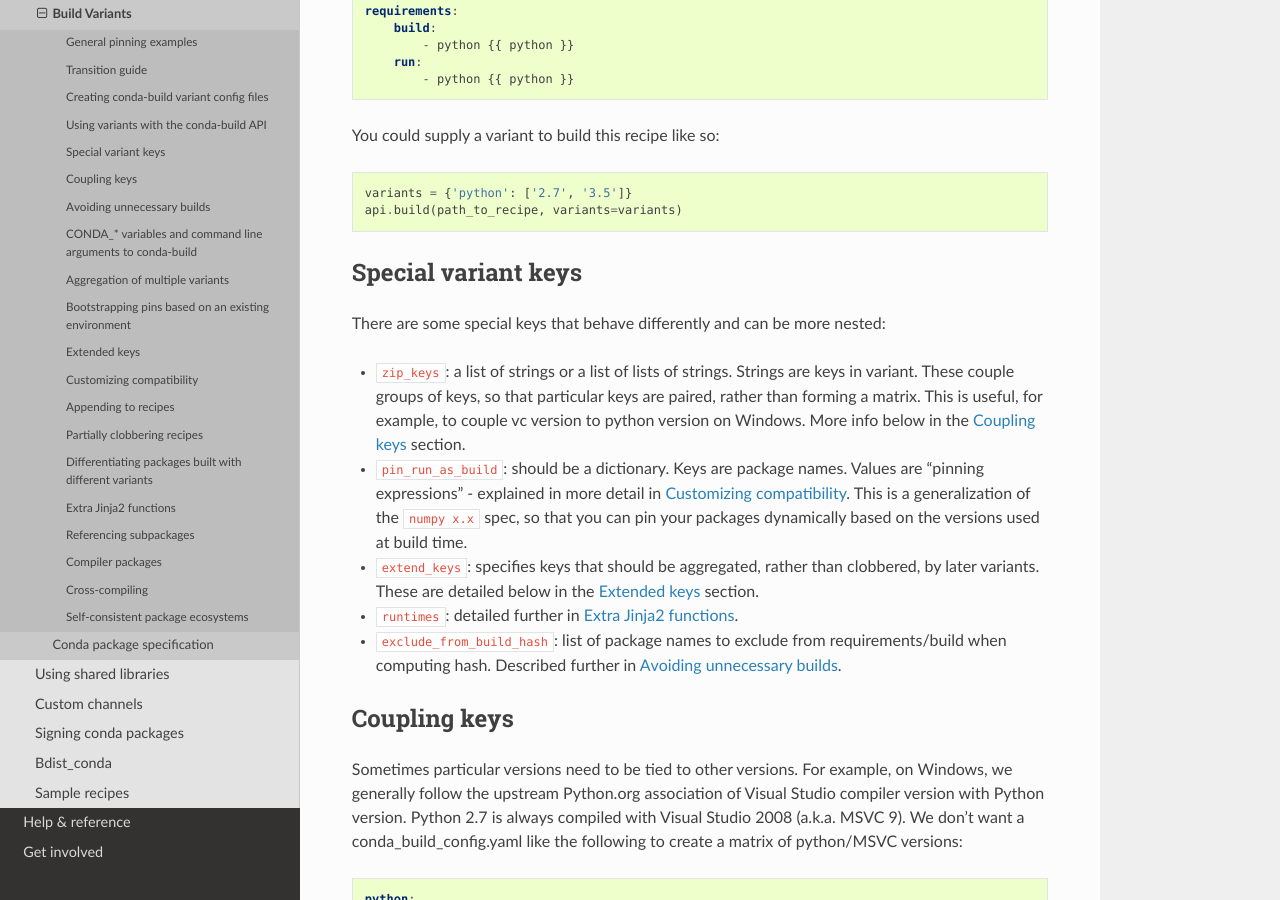
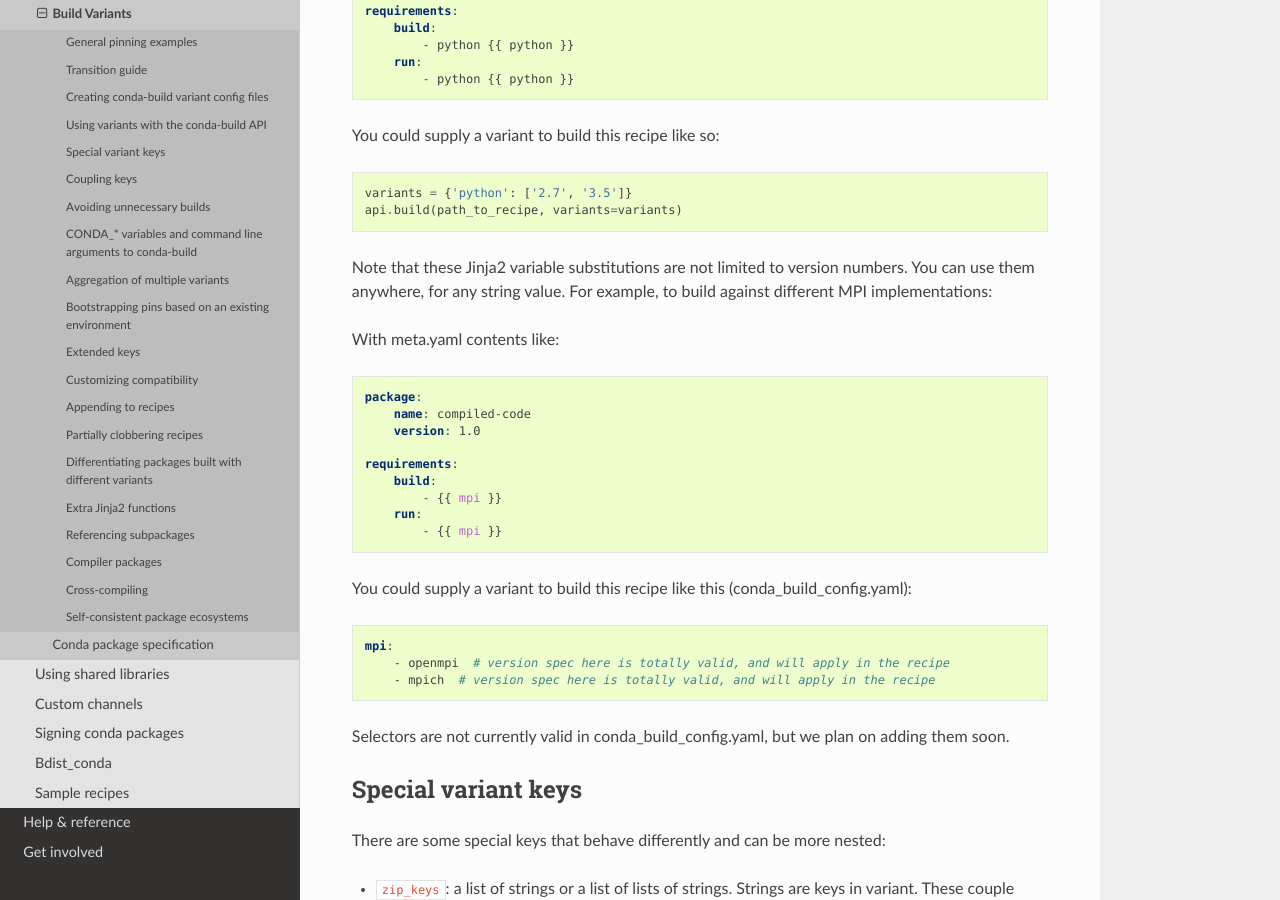
Before and after one commit to conda/conda-docs, a Sphinx documentation site: the page built from docs/source/building/variants.rst, in a window 1280 px wide and 900 px high, scrolled down 5855 px. Built offline with Sphinx 7.4.7 and the Read the Docs theme 2.0.0, drawn with Linux system fonts in a browser that asks for light colours; some of the changed text lies outside the part shown.

Commit message:
fix missing closing braces.  Add mpi example

```diff
--- a/docs/source/building/variants.rst
+++ b/docs/source/building/variants.rst
@@ -250,7 +250,7 @@ First, the meta.yaml file:
        - name: libxgboost
        - name: py-xgboost
          requirements:
-             - {{ pin_subpackage('libxgboost', exact=True)
+             - {{ pin_subpackage('libxgboost', exact=True) }}
              - python  {{ python }}
 
        - name: py-xgboost
@@ -337,6 +337,40 @@ You could supply a variant to build this recipe like so:
 
    variants = {'python': ['2.7', '3.5']}
    api.build(path_to_recipe, variants=variants)
+
+
+Note that these Jinja2 variable substitutions are not limited to version
+numbers. You can use them anywhere, for any string value. For example, to build
+against different MPI implementations:
+
+With meta.yaml contents like:
+
+.. code-block:: yaml
+
+   package:
+       name: compiled-code
+       version: 1.0
+
+   requirements:
+       build:
+           - {{ mpi }}
+       run:
+           - {{ mpi }}
+
+
+You could supply a variant to build this recipe like this (conda_build_config.yaml):
+
+
+.. code-block:: yaml
+
+    mpi:
+        - openmpi  # version spec here is totally valid, and will apply in the recipe
+        - mpich  # version spec here is totally valid, and will apply in the recipe
+
+
+Selectors are not currently valid in conda_build_config.yaml, but we plan on
+adding them soon.
+
 
 
 Special variant keys
```
